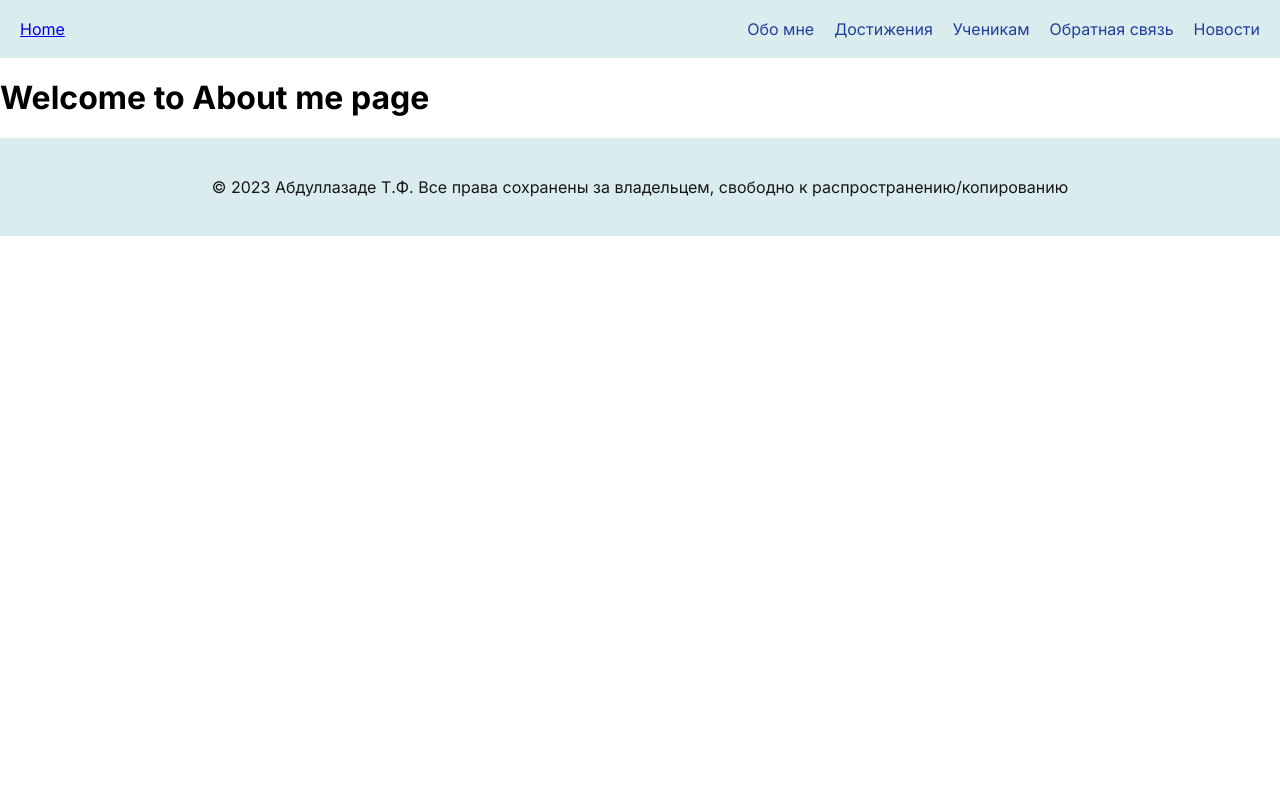
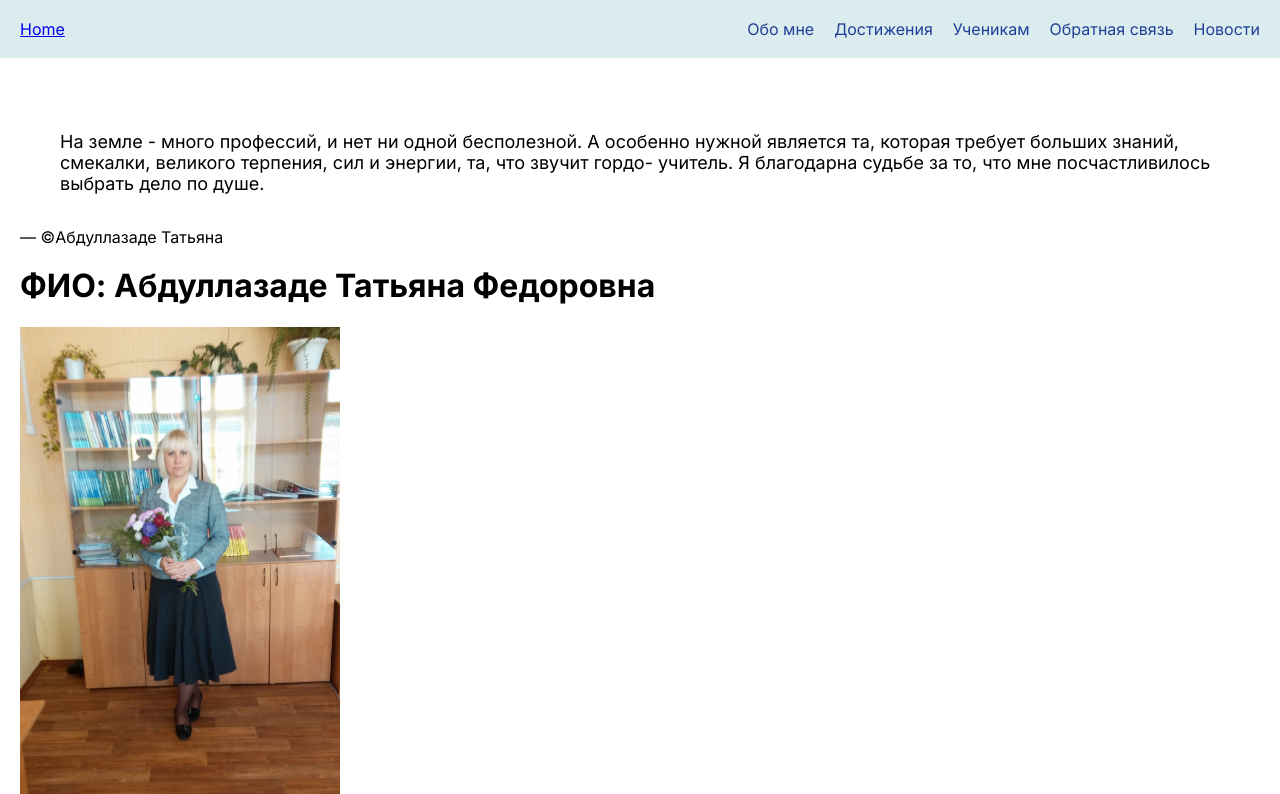
Before and after one commit to taniaATF/PersonalPage, a Next.js app: page /about-me in a window 1280 px wide. Shown: the top 794 px of the page. Built offline with nearby package versions, Linux system fonts and the light colour scheme.

Commit message:
add something

```diff
--- a/src/app/about-me/page.js
+++ b/src/app/about-me/page.js
@@ -3,7 +3,49 @@ import Link from "next/link";
 export default function Page() {
   return (
     <>
-      <h1>Welcome to About me page</h1>
+      <section className='aboutMe'>
+        <div className="aboutMe__wrapper">
+          <blockquote>
+            <p>
+                            На земле - много профессий, и нет ни одной бесполезной. А
+                            особенно нужной является та, которая требует больших знаний,
+                            смекалки, великого терпения, сил и энергии, та, что звучит гордо-
+                            учитель. Я благодарна судьбе за то, что мне посчастливилось
+                            выбрать дело по душе.
+            </p>
+          </blockquote>
+          <figcaption>— &#169;Абдуллазаде Татьяна</figcaption>
+          <h1>ФИО: Абдуллазаде Татьяна Федоровна</h1>
+          <img src="/photoAboutMe.jpg" alt="My photo"/>
+          <p>Должность: <b>Преподаватель информатики</b></p>
+          <p>Место работы: <b>ГБПОУ "Чкаловский техникум информационных систем"</b></p>
+          <p>Преподаваемые дисциплины: <b>ОУП.10 ИНФОРМАТИКА ЕН.02 ИНФОРМАТИКА</b></p>
+          <p>Образование: <b>высшее,1991г. АГПУ им.Гайдара физико-математический
+              факультет с квалификацией «учитель математики и физики», там же
+              получила удостоверение выданное выпускнику физико-математического
+              факультета Арзамасского государственного
+              педагогического института им.Гайдара об обучение по дополнительной
+              педагогической специальности учитель информатики и ВТ и мне
+              предоставили право преподавать основы информатики и ВТ в средней
+              школе</b></p>
+          <p>Педагогический стаж:  <b>32 года</b>.</p>
+          <p>Общий стаж работы:<b>32 года.</b></p>
+          <p>Квалификационная категория: <b>первая</b>.</p>
+          <h2>Данные о повышении квалификации: (за последние три года).</h2>
+          <p><img src='/check.svg'/>ГБОУ ДПО "Нижегородский институт развития образования" - повышение
+                        квалификации по программе "Применение современных информационно-
+                        коммуникационных и цифровых технологий в условиях функционирования
+                        цифровой образовательной среды" - 36 часов, декабрь 2019 г.</p>
+          <p><img src='/check.svg'/>ГБОУ ДПО "Нижегородский институт развития образования" - повышение
+                        квалификации по программе "Образовательная деятельность в условиях
+                        цифровой образовательной среды. Подготовка команды внедрения" - 36
+                        часов, март 2020 г.</p>
+          <p><img src='/check.svg'/>ООО "Московский институт профессиональной переподготовки и
+                        повышения квалификации педагога" - повышение квалификации по
+                        программе "Преподавание «Информационных Технологий» согласно ФГОС
+                        СПО по ТОП 50" - 108 часов, октябрь 2020 г.</p>
+        </div>
+      </section>
     </>
   )
 }
--- a/src/app/globals.scss
+++ b/src/app/globals.scss
@@ -3,7 +3,14 @@ $whiteColor: #fff;
 $blackColor: #000000;
 $lightColor: #213f98;
 
-
+body{
+  min-height: 100vh;
+  display: flex;
+  flex-direction: column;
+}
+main{
+  flex-grow: 1;
+}
 .header {
   background: $primaryColor;
 
@@ -282,6 +289,43 @@ $lightColor: #213f98;
     }
   }
 }
+
+.aboutMe{
+  &__wrapper{
+    display: flex;
+    flex-direction: column;
+    text-align: left;
+    margin: 0 auto;
+    padding: 40px 20px;
+    max-width: 1300px;
+    img{
+      max-width: 320px;
+      width: 100%;
+    }
+    p{
+      display: flex;
+      align-items: self-start;
+      font-size: 18px;
+      gap: 10px;
+      @media all and (max-width: 768px) {
+        flex-wrap: wrap;
+      }
+      img{
+        width: 20px;
+      }
+    }
+  }
+}
+.feedback{
+  &__wrapper {
+    display: flex;
+    flex-direction: column;
+    text-align: left;
+    margin: 0 auto;
+    padding: 40px 20px;
+    max-width: 1300px;
+  }
+}
 footer{
   display: flex;
   justify-content: center;
--- a/src/app/layout.js
+++ b/src/app/layout.js
@@ -7,8 +7,8 @@ import HeaderComponents from "@/coponents/header";
 const inter = Inter({ subsets: ['latin'] })
 
 export const metadata = {
-  title: 'Create Next App Yep',
-  description: 'Generated by create next app',
+  title: 'Персональный сайт преподавателя информатики Абдуллазаде Т.Ф.',
+  description: 'Персональный сайт преподавателя информатики Абдуллазаде Т.Ф.',
 }
 
 export default function RootLayout({ children }) {
--- a/src/coponents/aboutWork.js
+++ b/src/coponents/aboutWork.js
@@ -2,7 +2,7 @@ export default function AboutWork() {
   return (
     <section className='work'>
       <div className="work__wrapper">
-        <h2>Подробнее о техникуму</h2>
+        <h2>Подробнее о техникуме</h2>
         <img src="/qr.jpg" alt=""/>
       </div>
     </section>
```
Also changed, not shown: src/app/feedback/page.js (+9 -3 lines), public/photoAboutMe.jpg (added).
